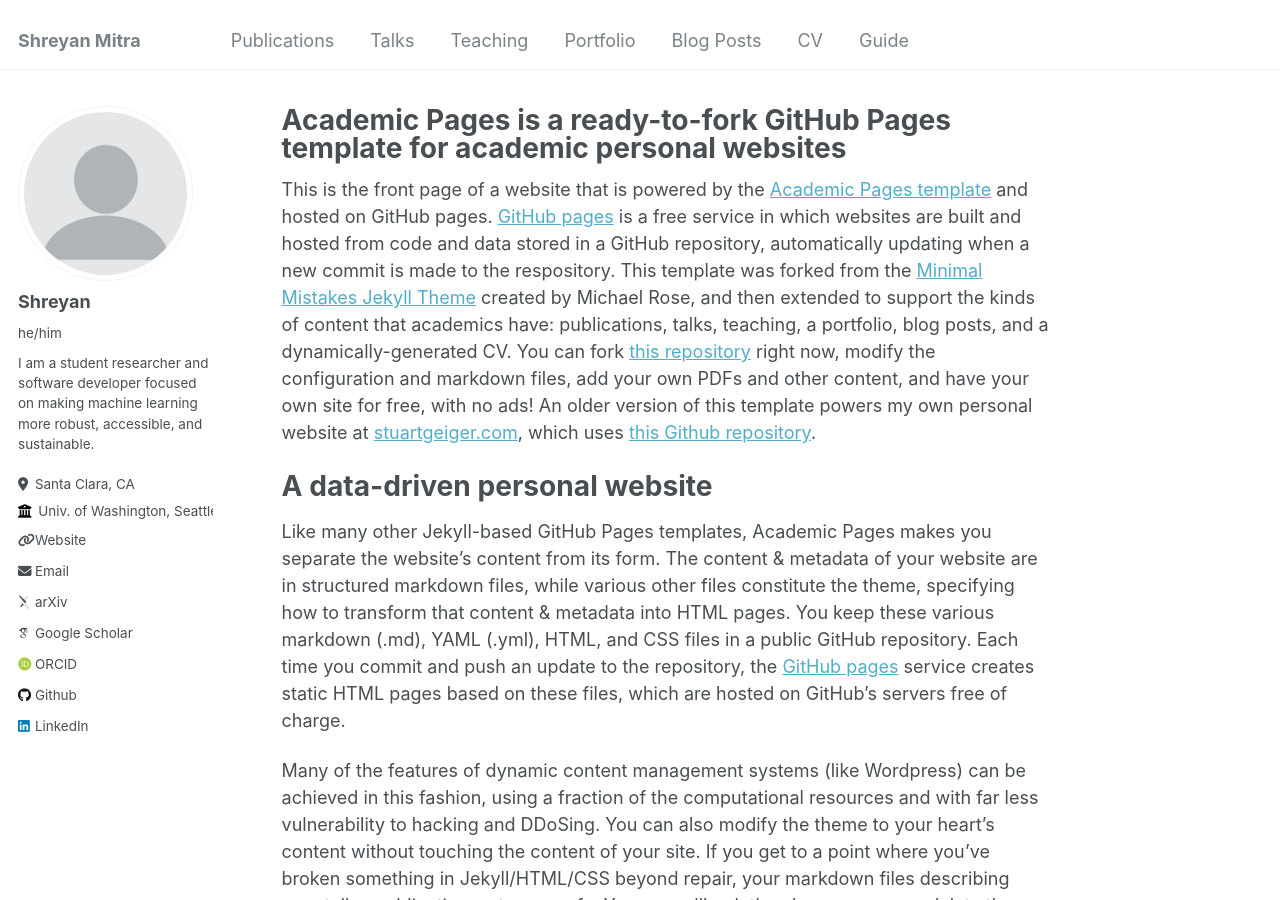
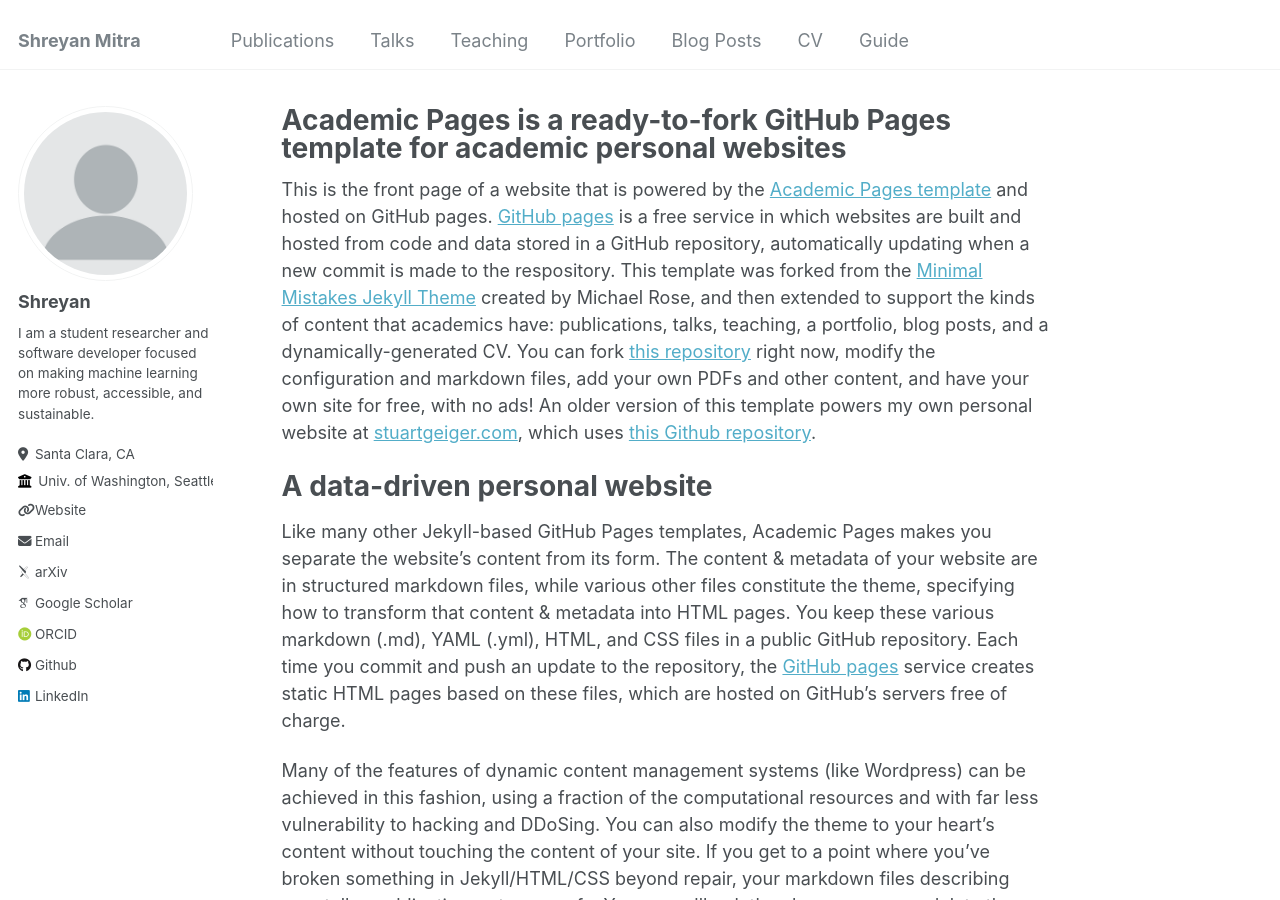
Before and after one commit to shreyanmitra/shreyanmitra.github.io, a Jekyll site: the page built from _pages/about.md, in a window 1280 px wide and 900 px high. Built offline with Jekyll 4.4.1, drawn with Linux system fonts in a browser that asks for light colours; some web fonts are replaced.

Commit message:
Update _config.yml

```diff
--- a/_config.yml
+++ b/_config.yml
@@ -23,7 +23,7 @@ author:
   # Biographic information
   avatar           : "profile.png"
   name             : "Shreyan"
-  pronouns         : "he/him"
+  pronouns         : #Pronoun
   bio              : "I am a student researcher and software developer focused on making machine learning more robust, accessible, and sustainable."
   location         : "Santa Clara, CA"
   employer         : "Univ. of Washington, Seattle"
```
